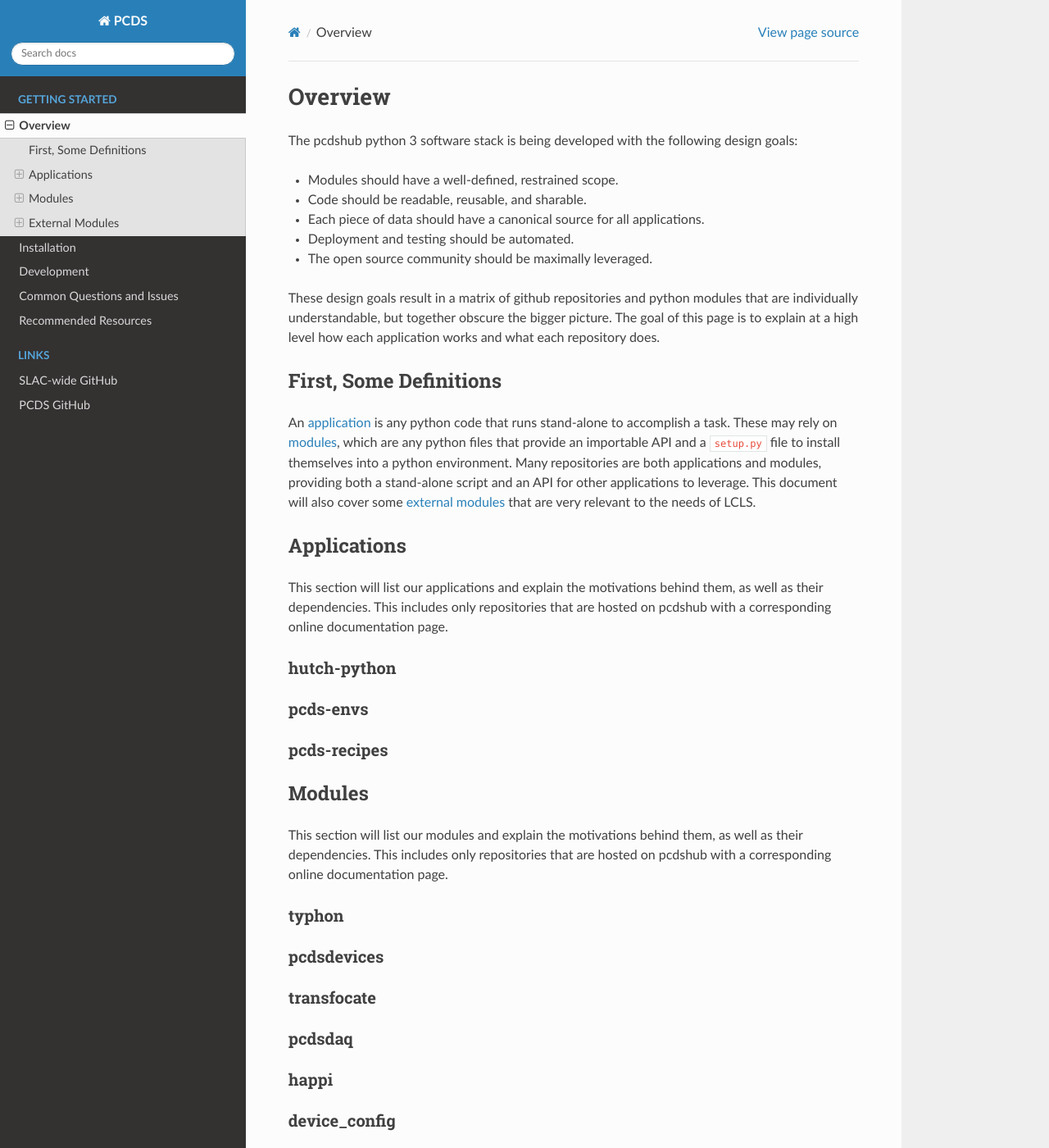
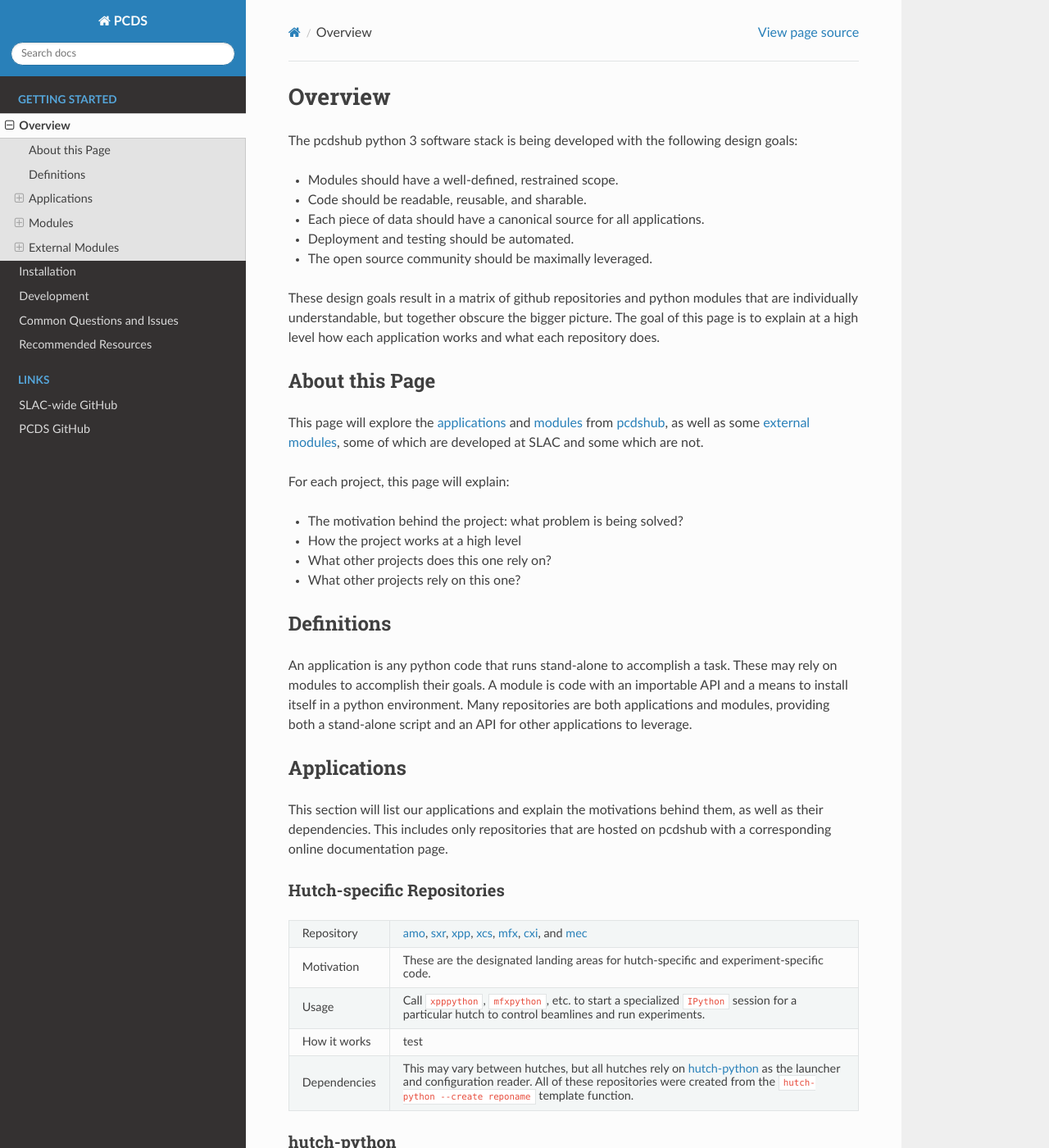
Before and after one commit to pcdshub/pcdshub.github.io, a Sphinx documentation site: the page built from source/overview.rst, in a window 1280 px wide and 1400 px high. Shown: the whole window at 82% size. Built offline with Sphinx 7.4.7 and the Read the Docs theme 2.0.0, drawn with Linux system fonts in a browser that asks for light colours; some of the changed text lies outside the part shown.

Commit message:
DOC: continue working on overview

```diff
--- /dev/null
+++ b/source/_static/custom.css
@@ -0,0 +1,3 @@
+.wy-table-responsive table td {
+white-space: normal;
+}
--- a/source/conf.py
+++ b/source/conf.py
@@ -36,6 +36,11 @@ import sphinx_rtd_theme
 extensions = ['sphinx.ext.autosectionlabel',
               'sphinx.ext.githubpages',
               'IPython.sphinxext.ipython_directive']
+
+# Setup for custom stylesheets
+def setup(app):
+    # Make the tables in the motivation page not have scroll bars
+    app.add_stylesheet('custom.css')
 
 # Add any paths that contain templates here, relative to this directory.
 templates_path = ['_templates']
--- a/source/overview.rst
+++ b/source/overview.rst
@@ -14,17 +14,29 @@ modules that are individually understandable, but together obscure the
 bigger picture. The goal of this page is to explain at a high level how
 each application works and what each repository does.
 
-First, Some Definitions
-=======================
-An :ref:`application <Applications>` is any python code that runs
-stand-alone to accomplish a task. These may rely on
-:ref:`modules <Modules>`, which are any python files that provide an
-importable API and a ``setup.py`` file to install themselves into a
+About this Page
+===============
+This page will explore the :ref:`applications <Applications>` and
+:ref:`modules <Modules>` from `pcdshub <https://github.com/pcdshub>`_,
+as well as some :ref:`external modules <External Modules>`, some of which
+are developed at SLAC and some which are not.
+
+For each project, this page will explain:
+
+- The motivation behind the project: what problem is being solved?
+- How the project works at a high level
+- What other projects does this one rely on?
+- What other projects rely on this one?
+
+Definitions
+===========
+
+An application is any python code that runs stand-alone to accomplish
+a task. These may rely on modules to accomplish their goals. A module
+is code with an importable API and a means to install itself in a
 python environment. Many repositories are both applications and
 modules, providing both a stand-alone script and an API
-for other applications to leverage. This document will also cover some
-:ref:`external modules <External Modules>` that are very relevant to
-the needs of LCLS.
+for other applications to leverage.
 
 Applications
 ============
@@ -33,8 +45,54 @@ behind them, as well as their dependencies.
 This includes only repositories that are hosted on pcdshub with a
 corresponding online documentation page.
 
+Hutch-specific Repositories
+---------------------------
+============ ===============================================================
+Repository   `amo <https://github.com/pcdshub/amo>`_,
+             `sxr <https://github.com/pcdshub/sxr>`_,
+             `xpp <https://github.com/pcdshub/xpp>`_,
+             `xcs <https://github.com/pcdshub/xcs>`_,
+             `mfx <https://github.com/pcdshub/mfx>`_,
+             `cxi <https://github.com/pcdshub/cxi>`_,
+             and `mec <https://github.com/pcdshub/mec>`_
+
+Motivation   These are the designated landing areas for hutch-specific and
+             experiment-specific code.
+
+Usage        Call ``xpppython``, ``mfxpython``, etc. to start a specialized
+             ``IPython`` session for a particular hutch to control beamlines
+             and run experiments.
+
+How it works   test
+
+Dependencies This may vary between hutches, but all hutches rely on
+             :ref:`hutch-python` as the launcher and configuration
+             reader. All of these repositories were created from the
+             ``hutch-python --create reponame`` template function.
+============ ===============================================================
+
 hutch-python
 ------------
+`hutch-python <https://github.com/pcdshub/hutch-python>`_ is the launcher
+for interactive ``IPython`` sessions that control the beamlines and experiment
+setups.
+
+Motivation
+^^^^^^^^^^
+The load process for each hutch is essentially identical. This should be
+handled in shared code with simple hooks for hutch-specific and
+experiment-specific additions.
+
+How it Works
+^^^^^^^^^^^^
+pass
+
+
+lightpath
+---------
+
+pmgr
+----
 
 pcds-envs
 ---------
```
Also changed, not shown: other parts of source/overview.rst (+9 -0 lines).
